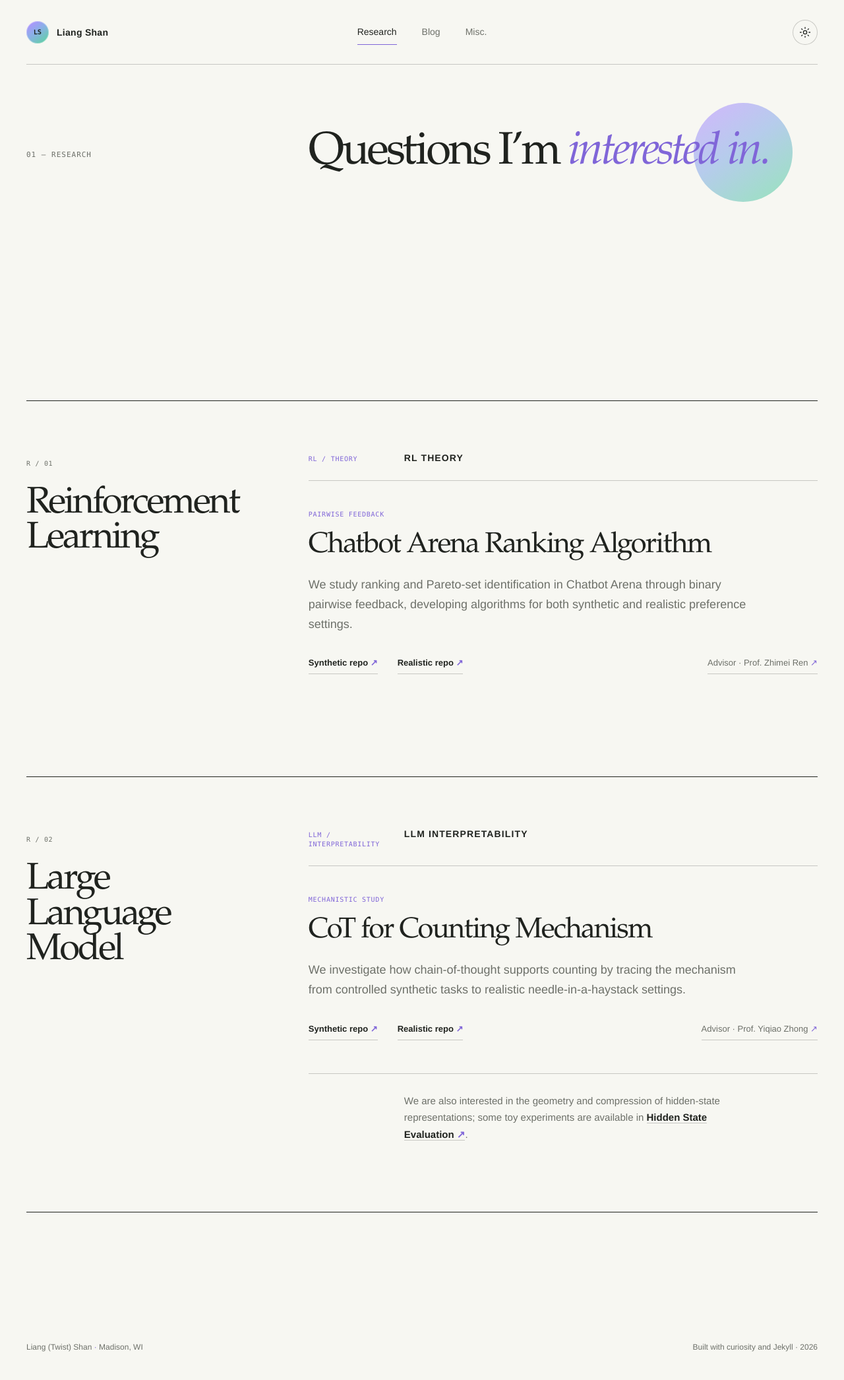
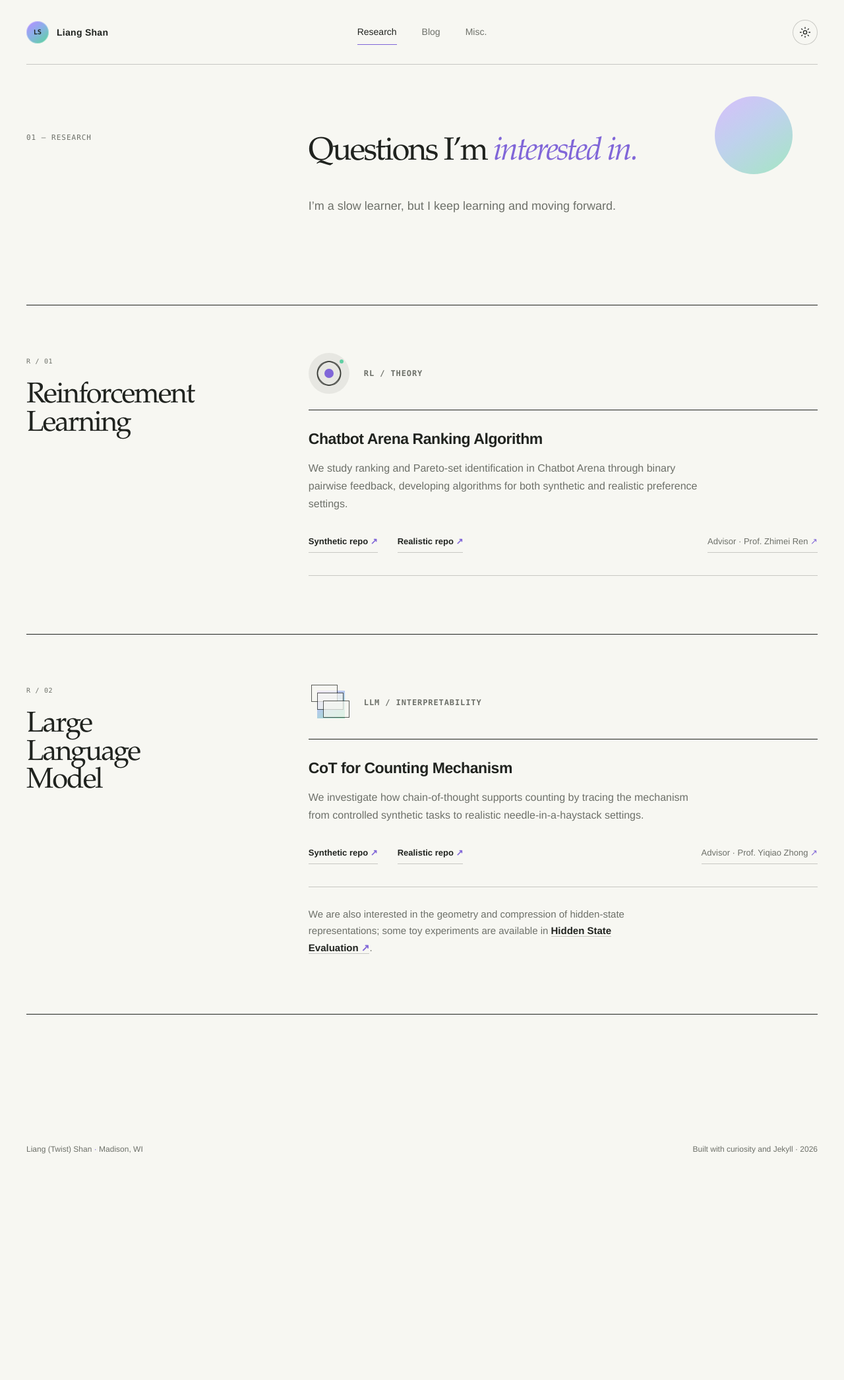
Before and after one commit to Twist-Shan/Twist-Shan.github.io, a Jekyll site: the page built from _pages/research.md, in a window 1280 px wide. Shown: the whole page at 66% size. Built offline with Jekyll 4.4.1, drawn with Linux system fonts in a browser that asks for light colours; after the commit the page ends 1793 px from its top, so only the background shows below that.

```diff
--- a/_pages/research.md
+++ b/_pages/research.md
@@ -8,6 +8,7 @@
 <header class="page-hero shell reveal">
   <p class="eyebrow">01 — Research</p>
   <h1>Questions I’m <em>interested in.</em></h1>
+  <p>I’m a slow learner, but I keep learning and moving forward.</p>
 </header>
 
 <main class="research-catalog shell">
@@ -20,13 +21,14 @@
     </header>
 
     <div class="research-track">
-      <header class="research-track-header">
-        <p>RL / Theory</p>
-        <h3>RL Theory</h3>
+      <header class="research-track-header research-track-header--rl">
+        <div class="research-track-mark" aria-hidden="true"><span></span><span></span><span></span></div>
+        <div class="research-track-title">
+          <p>RL / Theory</p>
+        </div>
       </header>
 
       <article class="research-entry" id="chatbot-arena-ranking">
-        <p class="research-entry-label">Pairwise feedback</p>
         <h4>Chatbot Arena Ranking Algorithm</h4>
         <p>We study ranking and Pareto-set identification in Chatbot Arena through binary pairwise feedback, developing algorithms for both synthetic and realistic preference settings.</p>
         <div class="research-links">
@@ -45,13 +47,14 @@
     </header>
 
     <div class="research-track">
-      <header class="research-track-header">
-        <p>LLM / Interpretability</p>
-        <h3>LLM Interpretability</h3>
+      <header class="research-track-header research-track-header--llm">
+        <div class="research-track-mark" aria-hidden="true"><span></span><span></span><span></span></div>
+        <div class="research-track-title">
+          <p>LLM / Interpretability</p>
+        </div>
       </header>
 
       <article class="research-entry" id="cot-counting-mechanism">
-        <p class="research-entry-label">Mechanistic study</p>
         <h4>CoT for Counting Mechanism</h4>
         <p>We investigate how chain-of-thought supports counting by tracing the mechanism from controlled synthetic tasks to realistic needle-in-a-haystack settings.</p>
         <div class="research-links">
--- a/assets/css/studio.css
+++ b/assets/css/studio.css
@@ -7,6 +7,8 @@
   --accent: #8066d8;
   --mint: #60cfa3;
   --fresh: linear-gradient(145deg, #b291ff 8%, #8bafe8 45%, #5fd1a3 92%);
+  --motto-bg: rgba(109, 112, 105, .11);
+  --motto-edge: rgba(255, 255, 255, .38);
   --panel: #20231f;
   --panel-text: #f7f7f2;
   --serif: "Iowan Old Style", "Palatino Linotype", Palatino, Georgia, serif;
@@ -25,6 +27,8 @@
   --accent: #b5a1ff;
   --mint: #67d0ac;
   --fresh: linear-gradient(145deg, #8d72df 8%, #6689b5 45%, #449b7d 92%);
+  --motto-bg: rgba(170, 169, 175, .1);
+  --motto-edge: rgba(255, 255, 255, .08);
   --panel: #0f1216;
   --panel-text: #f0efeb;
 }
@@ -60,13 +64,12 @@
 
 .hero { min-height: 700px; padding: 108px 0 110px; display: grid; grid-template-columns: 140px minmax(560px, 1.55fr) minmax(300px, .72fr); gap: clamp(40px, 5vw, 80px); align-items: start; position: relative; isolation: isolate; }
 .hero::before { content: ""; position: absolute; width: 290px; aspect-ratio: 1; border-radius: 50%; background: var(--fresh); left: -235px; top: 265px; z-index: -1; opacity: .72; }
-.hero::after { content: "STATISTICS · COMPUTER SCIENCE · OPERATIONS RESEARCH"; position: absolute; right: -28px; top: 95px; writing-mode: vertical-rl; font: 9px/1 var(--mono); letter-spacing: .2em; color: var(--muted); }
 .hero-index { font: 11px/1 var(--mono); color: var(--muted); letter-spacing: .08em; padding-top: 12px; }
 .eyebrow { font: 11px/1.4 var(--mono); color: var(--muted); text-transform: uppercase; letter-spacing: .09em; }
 .status-dot { display: inline-block; width: 8px; height: 8px; border-radius: 50%; background: var(--fresh); margin-right: 9px; animation: breathe 2.8s ease-in-out infinite; }
 @keyframes breathe { 50% { opacity: .45; transform: scale(.82); } }
 .hero h1 { font: 400 clamp(3rem, 4.4vw, 4.5rem)/1 var(--serif); letter-spacing: -.05em; margin: 45px 0 48px; white-space: nowrap; }
-.page-hero h1 { font: 400 clamp(3.2rem, 5.4vw, 5.6rem)/.98 var(--serif); letter-spacing: -.055em; margin: 45px 0 36px; text-wrap: balance; }
+.page-hero h1 { font: 400 clamp(2.7rem, 3.8vw, 4.3rem)/.98 var(--serif); letter-spacing: -.05em; margin: 35px 0 24px; white-space: nowrap; }
 .hero h1 em, .page-hero h1 em { color: var(--accent); font-weight: 400; }
 .about-copy { border-top: 1px solid var(--line); padding-top: 18px; }
 .about-copy h2 { margin: 0 0 20px; font: 400 26px/1 var(--serif); letter-spacing: -.02em; }
@@ -75,6 +78,8 @@
 .hero-copy > p:not(.eyebrow) { max-width: 61ch; color: var(--muted); font-size: 17px; }
 .hero-copy .hero-intro { font-size: 20px; line-height: 1.52; color: var(--ink); }
 .hero-intro strong { font-weight: 600; }
+.personal-motto { margin: 28px 0 0; padding: 19px 23px 20px; background: var(--motto-bg); border-left: 3px solid var(--accent); box-shadow: inset 0 1px 0 var(--motto-edge); }
+.personal-motto p { margin: 0; color: var(--ink); font: italic 400 20px/1.45 var(--serif); letter-spacing: -.015em; }
 .hero-actions { display: flex; gap: 34px; margin-top: 42px; }
 .text-link { display: inline-flex; gap: 12px; align-items: center; color: var(--ink); font-size: 17px; font-weight: 600; border-bottom: 1px solid var(--ink); padding-bottom: 5px; transition: color .25s, border-color .25s; }
 .text-link span { color: var(--accent); transition: transform .3s cubic-bezier(.16,1,.3,1); }
@@ -125,10 +130,10 @@
 .contact-band a span { color: var(--mint); display: inline-block; transition: transform .3s cubic-bezier(.16,1,.3,1); }
 .contact-band a:hover span { transform: translate(5px,-5px); }
 
-.page-hero { min-height: 510px; padding: 100px 0 90px; display: grid; grid-template-columns: 1fr 2.2fr; column-gap: 6vw; align-content: start; border-bottom: 1px solid var(--ink); position: relative; isolation: isolate; }
-.page-hero::before { content: ""; position: absolute; width: 150px; aspect-ratio: 1; border-radius: 50%; background: var(--fresh); right: 3vw; top: 58px; z-index: -1; opacity: .6; }
+.page-hero { min-height: 365px; padding: 74px 0 66px; display: grid; grid-template-columns: 1fr 2.2fr; column-gap: 6vw; align-content: start; border-bottom: 1px solid var(--ink); position: relative; isolation: isolate; }
+.page-hero::before { content: ""; position: absolute; width: 118px; aspect-ratio: 1; border-radius: 50%; background: var(--fresh); right: 3vw; top: 48px; z-index: -1; opacity: .52; }
 .page-hero .eyebrow { padding-top: 18px; }
-.page-hero h1 { margin: 0 0 30px; max-width: 820px; }
+.page-hero h1 { max-width: none; }
 .page-hero > p:last-child { grid-column: 2; color: var(--muted); max-width: 60ch; font-size: 18px; }
 .project { display: grid; grid-template-columns: 1fr 2.2fr; gap: 6vw; border-bottom: 1px solid var(--line); padding: 70px 0 90px; }
 .project-meta { display: flex; flex-direction: column; align-items: start; gap: 12px; }
@@ -141,23 +146,37 @@
 .project-links a { font-size: 13px; font-weight: 600; border-bottom: 1px solid var(--line); padding-bottom: 4px; }
 .project-links a:hover { color: var(--accent); border-color: var(--accent); }
 .research-catalog { padding-bottom: 140px; }
-.research-domain { display: grid; grid-template-columns: 1fr 2.2fr; gap: 6vw; padding: 78px 0 105px; border-bottom: 1px solid var(--ink); }
+.research-domain { display: grid; grid-template-columns: 1fr 2.2fr; gap: 6vw; padding: 68px 0 88px; border-bottom: 1px solid var(--ink); }
 .research-domain-header { align-self: start; position: sticky; top: 36px; }
-.research-domain-header h2 { max-width: 10ch; margin: 28px 0 0; font: 400 clamp(2.4rem, 4.4vw, 4.8rem)/.95 var(--serif); letter-spacing: -.055em; }
+.research-domain-header h2 { max-width: 12ch; margin: 24px 0 0; font: 400 clamp(2.2rem, 3.4vw, 3.8rem)/.98 var(--serif); letter-spacing: -.045em; }
 .research-track { min-width: 0; }
-.research-track-header { display: grid; grid-template-columns: 145px 1fr; align-items: baseline; padding-bottom: 25px; border-bottom: 1px solid var(--line); }
-.research-track-header p, .research-entry-label { margin: 0; color: var(--accent); font: 10px/1.4 var(--mono); text-transform: uppercase; letter-spacing: .075em; }
-.research-track-header h3 { margin: 0; font: 600 14px/1.2 var(--sans); text-transform: uppercase; letter-spacing: .08em; }
-.research-entry { padding: 44px 0 50px; }
-.research-entry h4 { max-width: 800px; margin: 18px 0 22px; font: 400 clamp(2rem, 3.4vw, 3.65rem)/1.04 var(--serif); letter-spacing: -.042em; }
-.research-entry > p:not(.research-entry-label) { max-width: 68ch; margin: 0; color: var(--muted); font-size: 18px; line-height: 1.65; }
+.research-track-header { display: grid; grid-template-columns: 68px minmax(0, 1fr); align-items: center; gap: 16px; padding: 4px 0 24px; }
+.research-track-title p { margin: 0; color: var(--muted); font: 600 12px/1.4 var(--mono); text-transform: uppercase; letter-spacing: .075em; }
+.research-track-mark { width: 62px; aspect-ratio: 1; position: relative; background: var(--motto-bg); overflow: hidden; }
+.research-track-mark span { position: absolute; display: block; border: 1px solid var(--ink); opacity: .72; }
+.research-track-header--rl .research-track-mark { border-radius: 50%; }
+.research-track-header--rl .research-track-mark::after { content: ""; position: absolute; width: 6px; aspect-ratio: 1; border-radius: 50%; background: var(--mint); right: 9px; top: 10px; }
+.research-track-header--rl .research-track-mark span { inset: 12px 21px; border-radius: 50%; }
+.research-track-header--rl .research-track-mark span:nth-child(1) { transform: rotate(38deg) scaleX(1.8); }
+.research-track-header--rl .research-track-mark span:nth-child(2) { transform: rotate(-38deg) scaleX(1.8); }
+.research-track-header--rl .research-track-mark span:nth-child(3) { inset: 24px; border: 0; border-radius: 50%; background: var(--accent); opacity: 1; }
+.research-track-header--llm .research-track-mark { background: transparent; }
+.research-track-header--llm .research-track-mark::before { content: ""; position: absolute; inset: 13px 7px 7px 13px; background: var(--fresh); opacity: .62; }
+.research-track-header--llm .research-track-mark span { width: 40px; height: 26px; background: var(--paper); }
+.research-track-header--llm .research-track-mark span:nth-child(1) { left: 4px; top: 4px; }
+.research-track-header--llm .research-track-mark span:nth-child(2) { left: 13px; top: 16px; }
+.research-track-header--llm .research-track-mark span:nth-child(3) { left: 22px; top: 28px; }
+.research-entry { padding: 30px 0 34px; border-top: 1px solid var(--ink); border-bottom: 1px solid var(--line); }
+.research-entry + .research-entry { border-top: 0; }
+.research-entry h4 { max-width: 800px; margin: 0 0 16px; font: 600 clamp(1.35rem, 1.8vw, 1.75rem)/1.2 var(--sans); letter-spacing: -.02em; }
+.research-entry > p { max-width: 68ch; margin: 0; color: var(--muted); font-size: 16px; line-height: 1.7; }
 .research-links { display: flex; flex-wrap: wrap; align-items: center; gap: 15px 30px; margin-top: 34px; }
 .research-links a { padding-bottom: 5px; border-bottom: 1px solid var(--line); font-size: 13px; font-weight: 600; transition: color .25s, border-color .25s; }
 .research-links a span, .research-aside a span { display: inline-block; color: var(--accent); transition: transform .3s cubic-bezier(.16,1,.3,1); }
 .research-links a:hover, .research-aside a:hover { color: var(--accent); border-color: var(--accent); }
 .research-links a:hover span, .research-aside a:hover span { transform: translate(2px,-2px); }
 .research-links .research-advisor { margin-left: auto; color: var(--muted); font-weight: 400; }
-.research-aside { padding: 28px 0 0 145px; border-top: 1px solid var(--line); }
+.research-aside { padding: 28px 0 0; }
 .research-aside p { max-width: 64ch; margin: 0; color: var(--muted); font-size: 15px; line-height: 1.7; }
 .research-aside a { color: var(--ink); border-bottom: 1px solid var(--line); font-weight: 600; transition: color .25s, border-color .25s; }
 .notes-strip { margin-top: 110px; }
@@ -186,7 +205,7 @@
 .article-body img { margin: 2.5rem 0; }
 
 .misc-grid { padding: 75px 0 120px; display: grid; grid-template-columns: 1fr 1.35fr; gap: 12vw; }
-.misc-lead { position: relative; }
+.misc-lead, .course-notes-heading { position: relative; min-height: 260px; isolation: isolate; }
 .misc-lead::before { content: ""; position: absolute; width: 92px; aspect-ratio: 1; border-radius: 50%; background: var(--fresh); right: -35px; top: -15px; z-index: -1; opacity: .8; }
 .misc-lead h2 { font: 400 clamp(2.2rem, 4vw, 4rem)/1 var(--serif); letter-spacing: -.04em; margin: 35px 0; }
 .misc-lead > p:last-child { color: var(--muted); font-size: 18px; }
@@ -196,6 +215,8 @@
 .misc-list h3 { font: 400 22px/1.2 var(--serif); margin: 0; }
 .misc-list p { color: var(--muted); margin: 0; font-size: 13px; }
 .course-notes { border-top: 1px solid var(--ink); padding: 75px 0 120px; display: grid; grid-template-columns: 1fr 1.35fr; gap: 12vw; }
+.course-notes-heading::before { content: ""; position: absolute; width: 96px; aspect-ratio: 1; border-radius: 52% 48% 18% 82%; background: var(--fresh); right: 0; top: -14px; z-index: -1; opacity: .8; transform: rotate(18deg); }
+.course-notes-heading::after { content: ""; position: absolute; width: 72px; aspect-ratio: 1; border: 1px solid var(--ink); right: 18px; top: 12px; z-index: -1; transform: rotate(-12deg); opacity: .52; }
 .course-notes-heading h2 { font: 400 clamp(2.2rem, 4vw, 4rem)/1 var(--serif); letter-spacing: -.04em; margin: 35px 0; }
 .course-notes-heading > p:last-child { color: var(--muted); font-size: 18px; margin: 0; }
 .social-note { grid-template-columns: 1fr auto; align-items: start; }
@@ -232,11 +253,11 @@
   .hero::after { display: none; }
   .hero-index { display: none; }
   .hero h1 { font-size: clamp(2.8rem, 12vw, 4.2rem); white-space: normal; }
-  .page-hero h1 { font-size: clamp(3rem, 13vw, 4.6rem); }
+  .page-hero h1 { font-size: clamp(2.5rem, 11vw, 4rem); white-space: normal; }
   .portrait-wrap { width: min(100%, 420px); }
-  .page-hero::before { width: 105px; right: 0; top: 45px; opacity: .45; }
+  .page-hero::before { width: 88px; right: 0; top: 40px; opacity: .42; }
   .ruled-section, .project, .page-hero, .research-domain { grid-template-columns: 1fr; gap: 46px; }
-  .page-hero { min-height: 0; padding: 70px 0; }
+  .page-hero { min-height: 0; padding: 58px 0 64px; }
   .page-hero > p:last-child { grid-column: 1; }
   .education, .news, .notes-strip, .social-note { padding-bottom: 85px; }
   .project { padding: 55px 0 70px; }
@@ -256,11 +277,22 @@
   .hero { padding-top: 48px; }
   .portrait-wrap::before { right: -8px; }
   .hero h1, .page-hero h1 { letter-spacing: -.045em; margin-top: 32px; }
+  .personal-motto { padding: 17px 18px 18px; }
+  .personal-motto p { font-size: 18px; }
   .hero-actions { flex-direction: column; align-items: start; gap: 22px; }
   .timeline article { grid-template-columns: 1fr; gap: 10px; }
   .timeline .place { display: none; }
-  .research-track-header { grid-template-columns: 1fr; gap: 9px; }
-  .research-entry { padding: 36px 0 42px; }
+  .research-track-header { grid-template-columns: 62px minmax(0, 1fr); gap: 14px; padding-bottom: 22px; }
+  .research-track-mark { width: 58px; }
+  .research-track-header--rl .research-track-mark span { inset: 11px 19px; }
+  .research-track-header--rl .research-track-mark span:nth-child(3) { inset: 22px; }
+  .research-track-header--rl .research-track-mark::after { width: 6px; right: 7px; top: 8px; }
+  .research-track-header--llm .research-track-mark::before { inset: 10px 6px 6px 10px; }
+  .research-track-header--llm .research-track-mark span { width: 36px; height: 24px; }
+  .research-track-header--llm .research-track-mark span:nth-child(1) { left: 4px; top: 4px; }
+  .research-track-header--llm .research-track-mark span:nth-child(2) { left: 12px; top: 15px; }
+  .research-track-header--llm .research-track-mark span:nth-child(3) { left: 20px; top: 26px; }
+  .research-entry { padding: 28px 0 32px; }
   .research-links { align-items: flex-start; flex-direction: column; gap: 17px; }
   .research-links .research-advisor { margin-left: 0; }
   .research-aside { padding: 25px 0 0; }
@@ -272,6 +304,8 @@
   .post-row h2 { grid-column: 1 / -1; grid-row: 2; }
   .misc-list > div { grid-template-columns: 35px 1fr; }
   .misc-list p { grid-column: 2; }
+  .misc-lead, .course-notes-heading { min-height: 0; }
+  .misc-lead::before { right: 0; }
   .note-links a { grid-template-columns: 1fr 20px; }
   .note-links small { grid-row: 2; }
   .social-note { grid-template-columns: 1fr; }
```
Also changed, not shown: _pages/about.md (+3 -0 lines).
